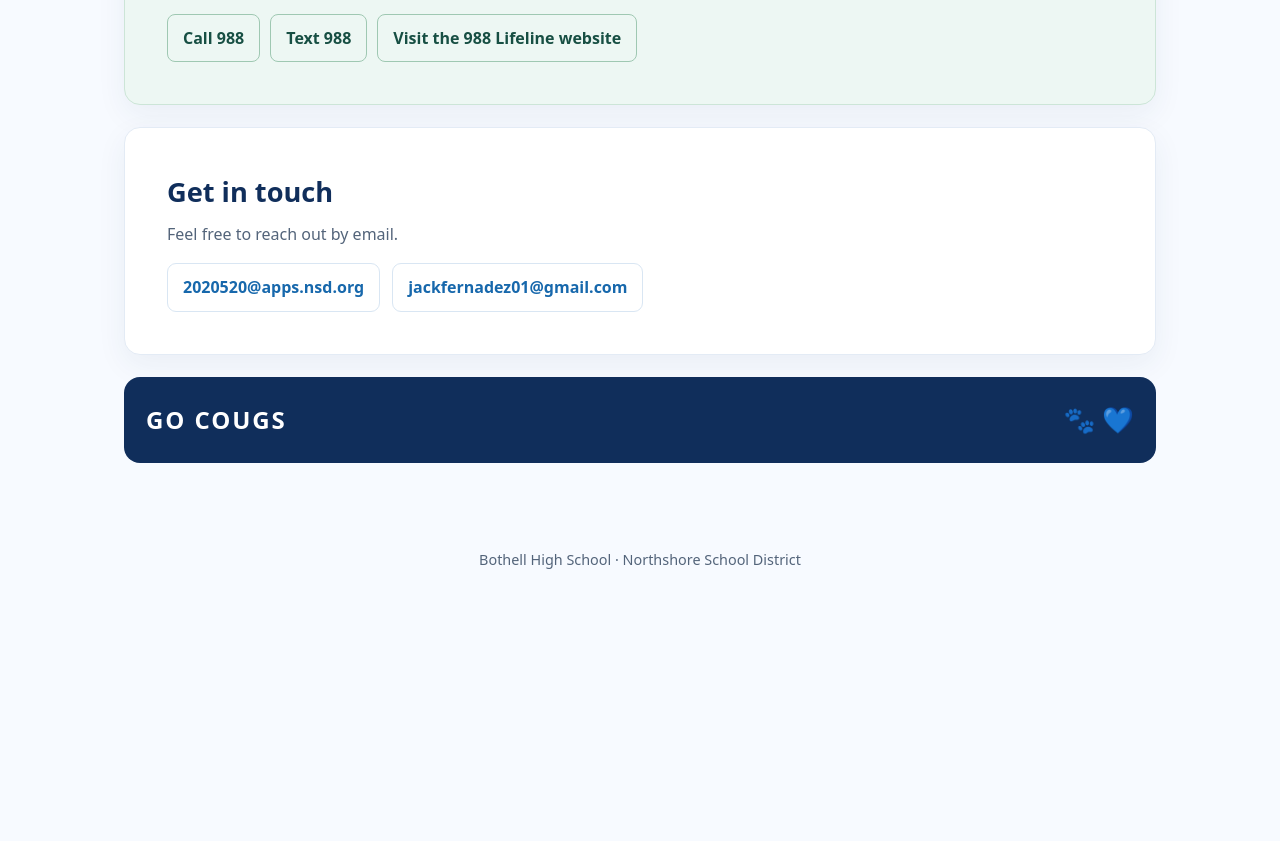
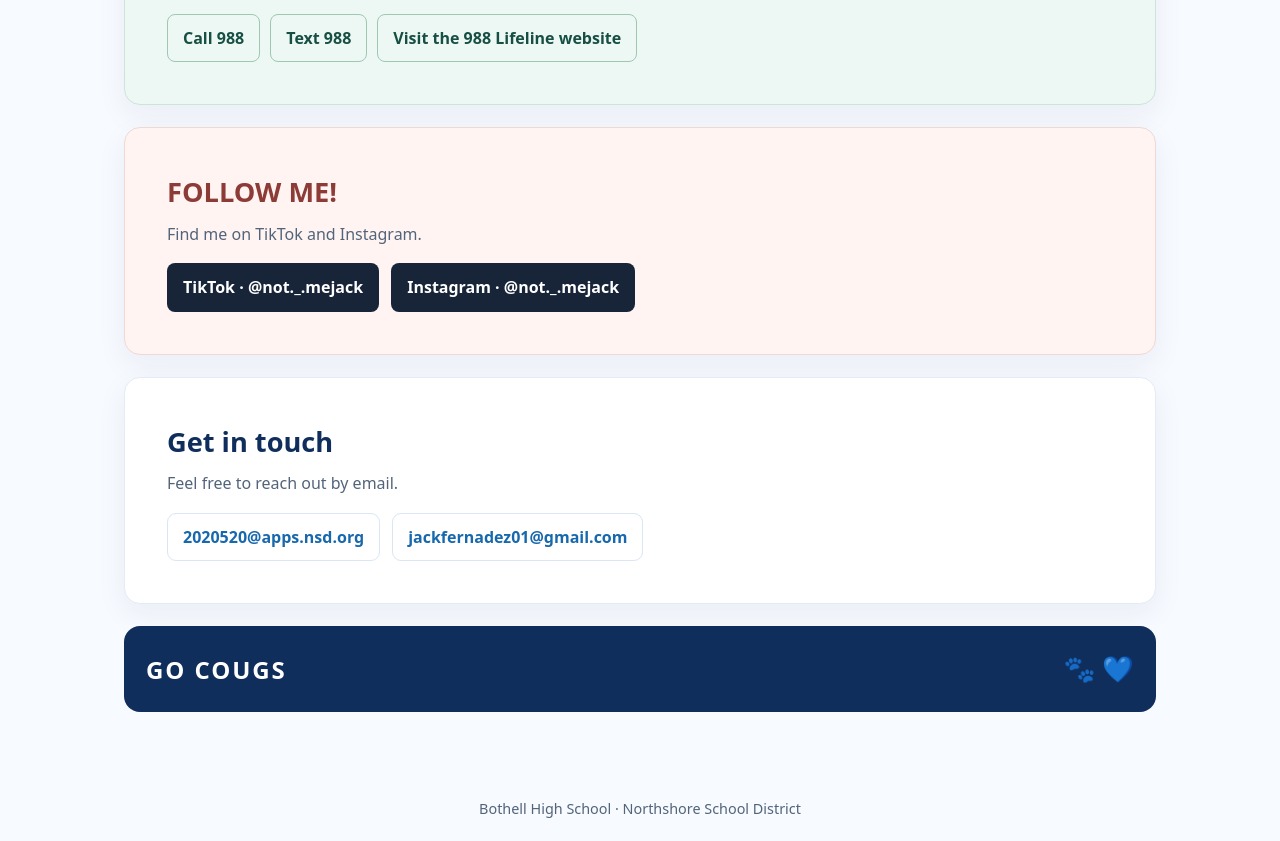
Before and after one commit to jackfernadez01-cmd/About-me-, a plain HTML site: page About me.html in a window 1280 px wide. Shown: the part 2140-2981 px from the top of the page. Before the commit the page ends 2732 px from the top, so only its background shows below. Drawn offline with Linux system fonts and the light colour scheme.

Commit message:
Add files via upload

```diff
--- a/About me.html
+++ b/About me.html
@@ -49,6 +49,11 @@
 		.contact-row { display:flex; flex-wrap:wrap; gap:12px; }
 		.contact-row a { padding:10px 15px; border:1px solid #d9e6f3; border-radius:9px; color:var(--blue); text-decoration:none; font-weight:650; overflow-wrap:anywhere; }
 		.contact-row a:hover { background:#eaf5ff; }
+		.social { background:#fff4f2; border-color:#f0d8d3; }
+		.social h2 { color:#8c3b36; }
+		.social-links { display:flex; flex-wrap:wrap; gap:12px; }
+		.social-links a { display:inline-flex; align-items:center; padding:11px 16px; border-radius:8px; background:var(--ink); color:white; text-decoration:none; font-weight:700; }
+		.social-links a:hover,.social-links a:focus-visible { background:#8c3b36; }
 		.support { background:#edf7f3; border-color:#cce5d7; }
 		.support h2 { color:#174f43; }
 		.support-copy { max-width:760px; }
@@ -131,6 +136,14 @@
 				<a href="https://988lifeline.org/" target="_blank" rel="noopener noreferrer">Visit the 988 Lifeline website</a>
 			</div>
 		</section>
+		<section class="section social" aria-labelledby="social-heading">
+			<h2 id="social-heading">FOLLOW ME!</h2>
+			<p class="section-intro">Find me on TikTok and Instagram.</p>
+			<div class="social-links">
+				<a href="https://www.tiktok.com/@not._.mejack" target="_blank" rel="noopener noreferrer">TikTok · @not._.mejack</a>
+				<a href="https://www.instagram.com/not._.mejack/" target="_blank" rel="noopener noreferrer">Instagram · @not._.mejack</a>
+			</div>
+		</section>
 		<section class="section" id="contact">
 			<h2>Get in touch</h2><p class="section-intro">Feel free to reach out by email.</p>
 			<div class="contact-row"><a href="mailto:2020520@apps.nsd.org">2020520@apps.nsd.org</a><a href="mailto:jackfernadez01@gmail.com">jackfernadez01@gmail.com</a></div>
```
